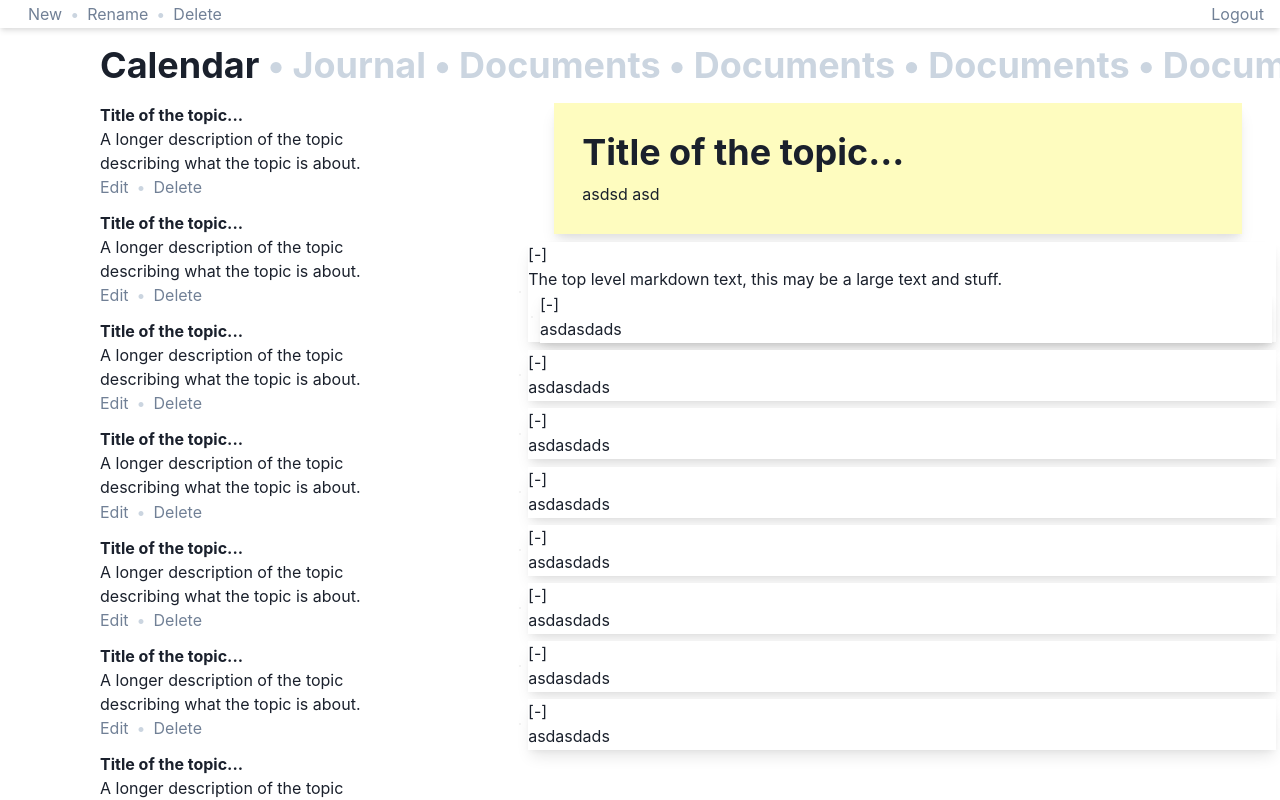
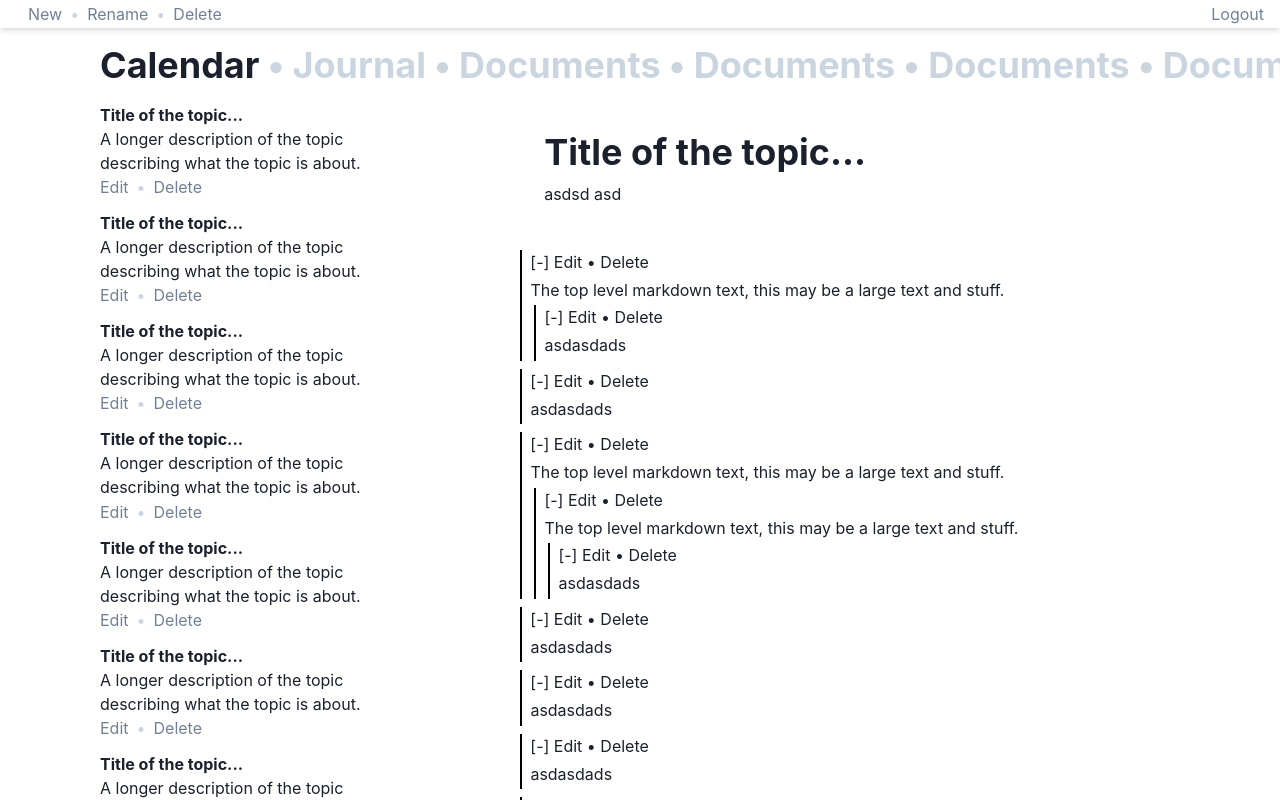
Before and after one commit to RuiFilipeCampos/topic-org-tool, a React (Create React App) app in the folder frontend/web/: page /dashboard in a window 1280 px wide. Built offline with nearby package versions, Linux system fonts and the light colour scheme; no server answers.

Commit message:
Honestly, I'm feeling pretty good about this.

```diff
--- a/frontend/web/src/pages/dash.js
+++ b/frontend/web/src/pages/dash.js
@@ -94,7 +94,7 @@ const CSS1 = {
 }
 
 const TopicStack = () => <VStack
-    h="full" w="50"
+    h="full" w="13"
     bg="white"
     px={100}
     spacing="3"
@@ -118,16 +118,17 @@ const TopicStack = () => <VStack
 </VStack>
 
 const Thread = (props) => <HStack w="99%">
-    <Box bg="red" shadow="xs"/>
-    <VStack w="99%" h="100%" px={.1} spacing={.9} shadow="lg">
+    <Flex w=".3%" h="100%" bg="black"><></></Flex>
+    <VStack w="99%" h="100%" px={.1} spacing={.9} >
         <Flex bg="white" w="full">
-            <Text textAlign="left">[-]</Text>
+            <Text textAlign="left">[-] Edit • Delete</Text>
         </Flex>
+        <Spacer/> <Spacer/><Spacer/>
         <Flex bg="white" w="full" p={.1}>
             <Text textAlign="left">
                 {props.content}
             </Text>
-        </Flex>
+        </Flex><Spacer/> <Spacer/><Spacer/>
         <VStack bg="white" w="full" p={.1} alignContent="flex-start">
             {props.children}
         </VStack>
@@ -142,23 +143,37 @@ const TopicView = () => <VStack
     overflow="scroll"
     css={CSS1}
 >
-    <Flex bg="yellow.100" w="90%" p={2} shadow="lg">
-        <VStack p={5} h="full" w="full" alignItems="left">
+    <Flex  w="100%" p={2} >
+        <VStack p={5} h="full" w="100%" alignItems="left">
             <Heading>Title of the topic...</Heading>
             <Text>asdsd asd</Text>
         </VStack>
     </Flex>
+    <Spacer />
     <Thread content="The top level markdown text, this may be a large text and stuff.">
         <Thread content="asdasdads"/>
     </Thread>
     <Thread content="asdasdads" />
+    <Thread content="The top level markdown text, this may be a large text and stuff.">
+        <Thread content="The top level markdown text, this may be a large text and stuff.">
+            <Thread content="asdasdads"/>
+        </Thread>
+    </Thread>
     <Thread content="asdasdads"/>
     <Thread content="asdasdads"/>
     <Thread content="asdasdads"/>
+    <Thread content="The top level markdown text, this may be a large text and stuff.">
+        <Thread content="The top level markdown text, this may be a large text and stuff.">
+            <Thread content="asdasdads"/>
+        </Thread>
+        <Thread content="The top level markdown text, this may be a large text and stuff.">
+            <Thread content="asdasdads"/>
+            <Thread content="asdasdads"/>
+            <Thread content="asdasdads"/>
+        </Thread>
+    </Thread>
     <Thread content="asdasdads"/>
     <Thread content="asdasdads"/>
-    <Thread content="asdasdads"/>
-
 </VStack>
 
 export default function Dashboard(){
```
